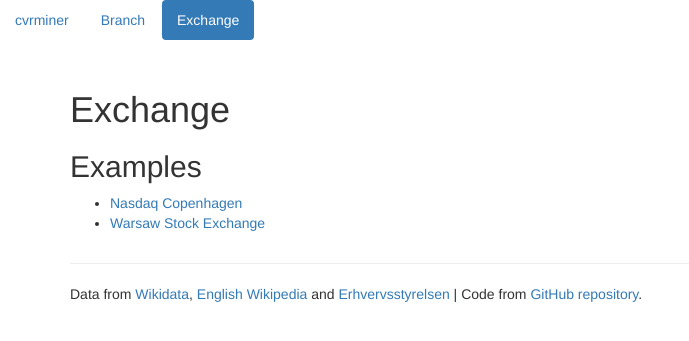
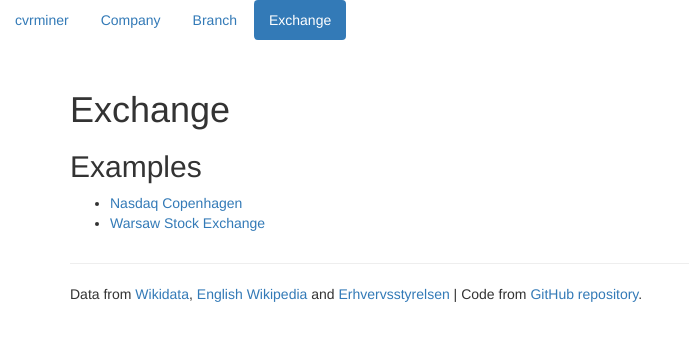
Before and after one commit to fnielsen/cvrminer, a Flask app: page /exchange/ in a window 1280 px wide. Shown: the top 341 px of the page, without its empty margins (0-689 px from the left). Run offline with Flask 2, Linux system fonts and the light colour scheme; some libraries are stand-ins or nearby versions.

Commit message:
Add menu item to company

```diff
--- a/cvrminer/app/templates/exchange_base.html
+++ b/cvrminer/app/templates/exchange_base.html
@@ -4,6 +4,7 @@
 <div class="navbar navbar-static-top">
   <ul class="nav nav-pills">
     <li role="presentation"><a href="..">cvrminer</a></li>
+    <li role="presentation"><a href="../company/">Company</a></li>
     <li role="presentation"><a href="../branch/">Branch</a></li>
     <li role="presentation" class="active"><a href="../exchange/">Exchange</a></li>
   </ul>
```
